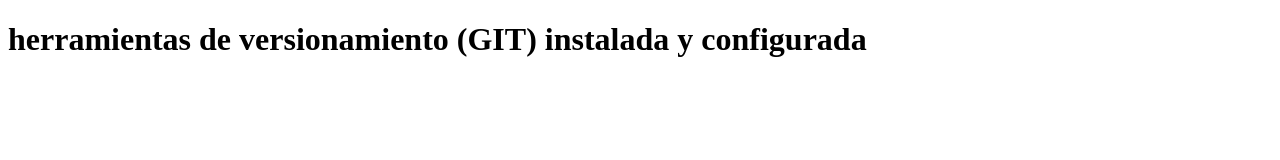
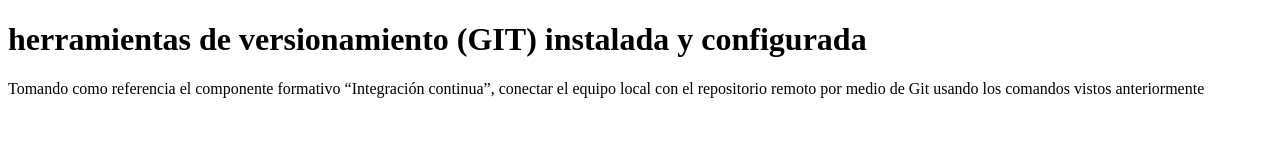
Before and after one commit to ivanromero96/Programa-git, a plain HTML site: page index.html in a window 1280 px wide. Drawn offline with Linux system fonts and the light colour scheme.

Commit message:
Se agrego parrafo al Index.html

```diff
--- a/index.html
+++ b/index.html
@@ -7,5 +7,8 @@
 </head>
 <body>
     <h1> herramientas de versionamiento (GIT) instalada y configurada</h1>
+    <p>
+        Tomando como referencia el componente formativo “Integración continua”, conectar el equipo local con el repositorio remoto por medio de Git usando los comandos vistos anteriormente
+    </p>
 </body>
 </html>
```
